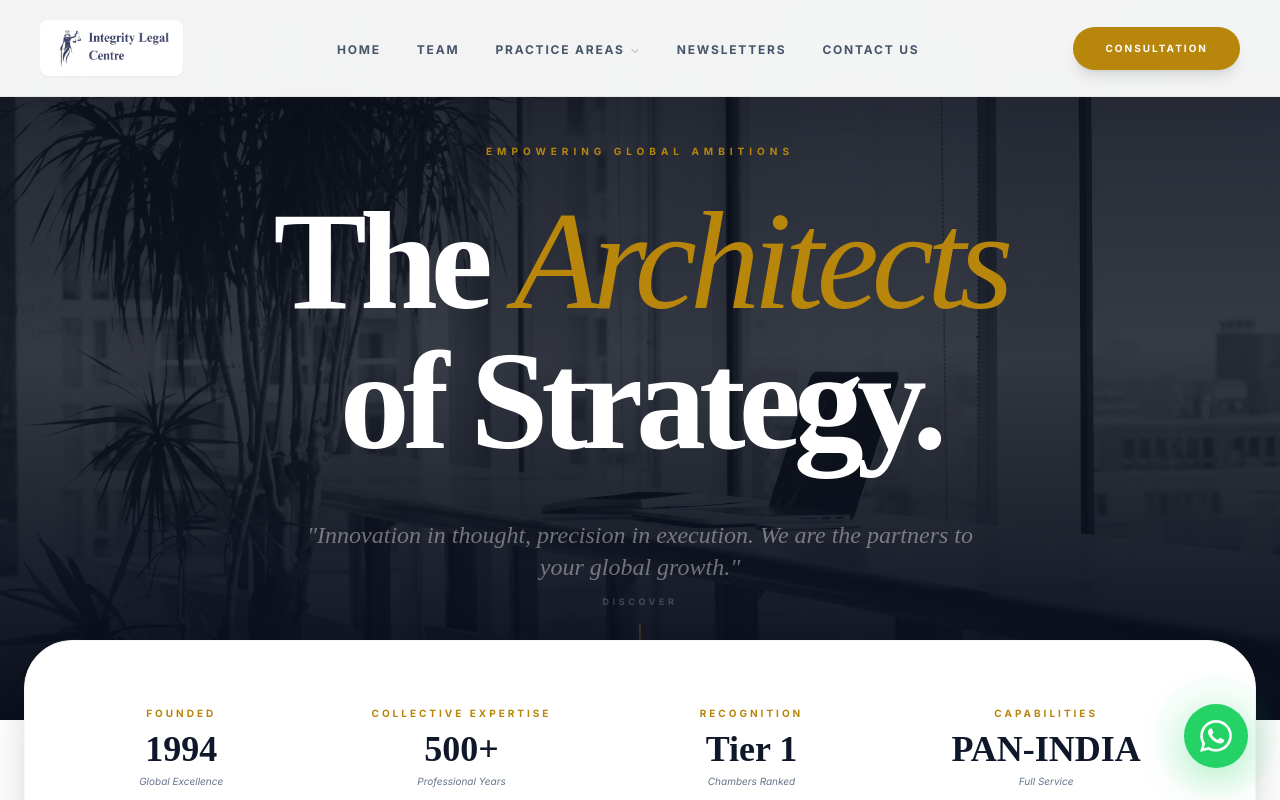
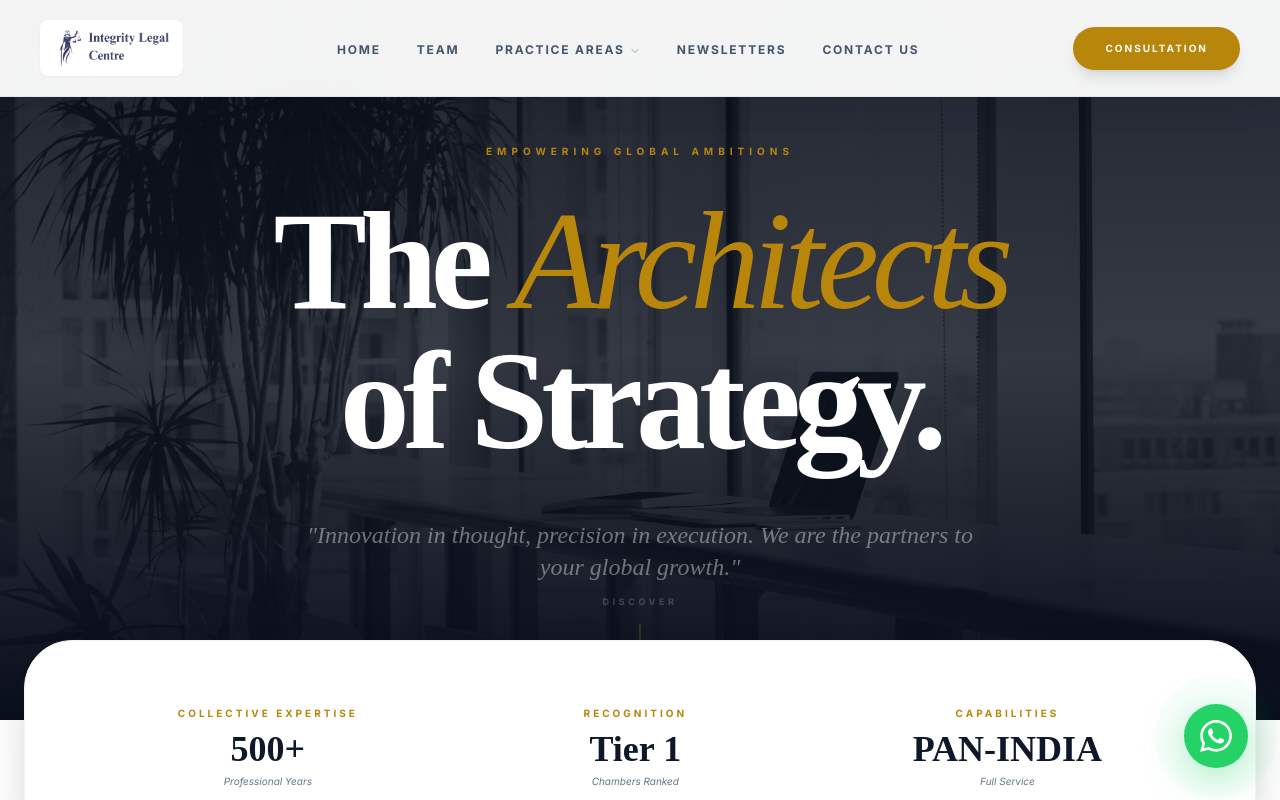
Before and after one commit to airoindia2022/Law-Firm, a React (Vite) app: page /team in a window 1280 px wide. Shown: the top 800 px of the page. Built offline with nearby package versions, Linux system fonts and the light colour scheme.

Commit message:
feat: introduce Team page with animated member cards, search, and role-based filtering.

```diff
--- a/src/pages/Team.jsx
+++ b/src/pages/Team.jsx
@@ -174,7 +174,6 @@ const Team = () => {
             <section className="relative z-20 -mt-10 md:-mt-20 px-4 md:px-6">
                 <div className="max-w-7xl mx-auto bg-white shadow-2xl rounded-3xl md:rounded-[3rem] p-8 md:p-12 lg:p-16 border border-neutral-100 grid grid-cols-2 md:flex md:flex-wrap items-center justify-around gap-8 md:gap-12">
                     {[
-                        { label: "Founded", val: "1994", detail: "Global Excellence" },
                         { label: "Collective Expertise", val: "500+", detail: "Professional Years" },
                         { label: "Recognition", val: "Tier 1", detail: "Chambers Ranked" },
                         { label: "Capabilities", val: "PAN-INDIA", detail: "Full Service" }
```
